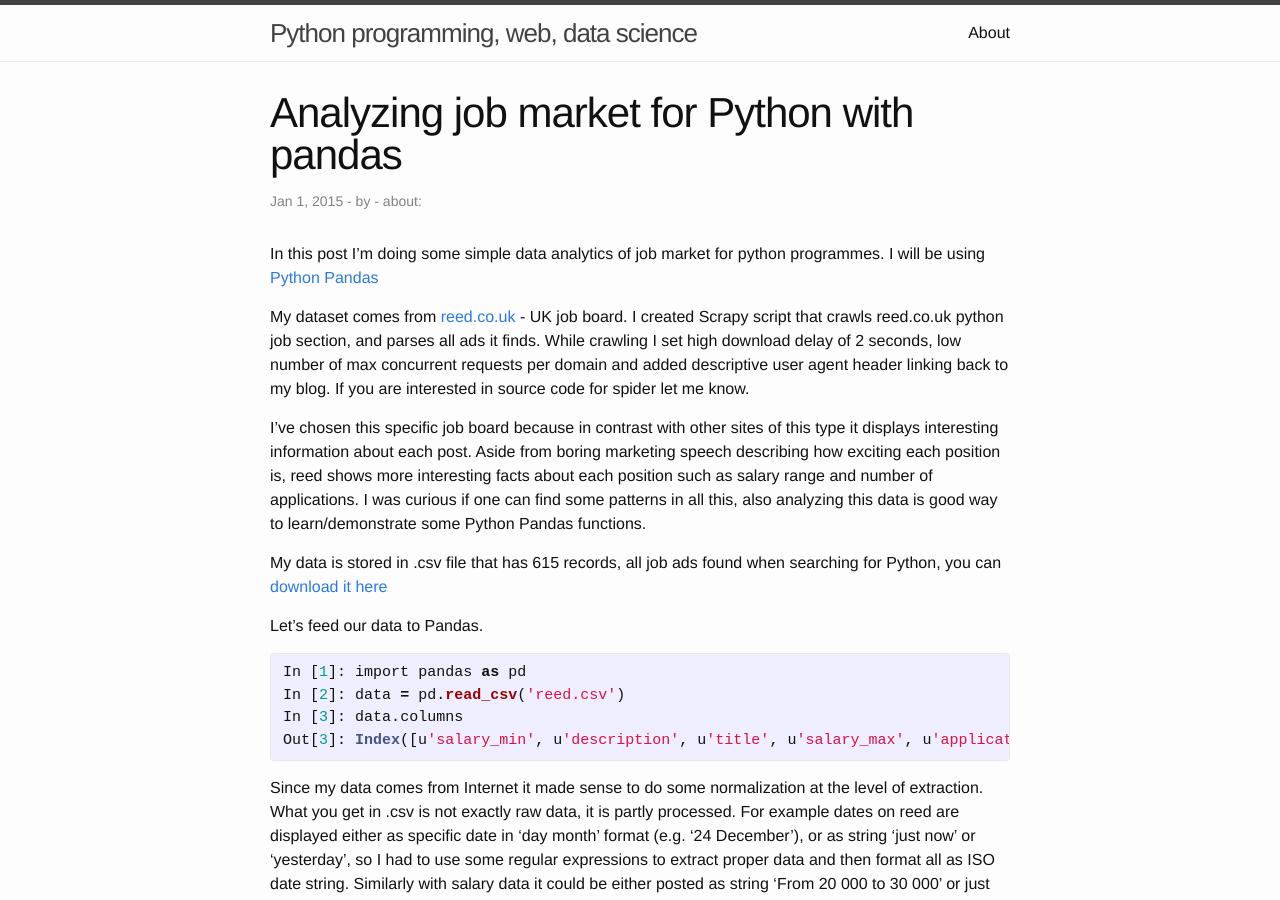
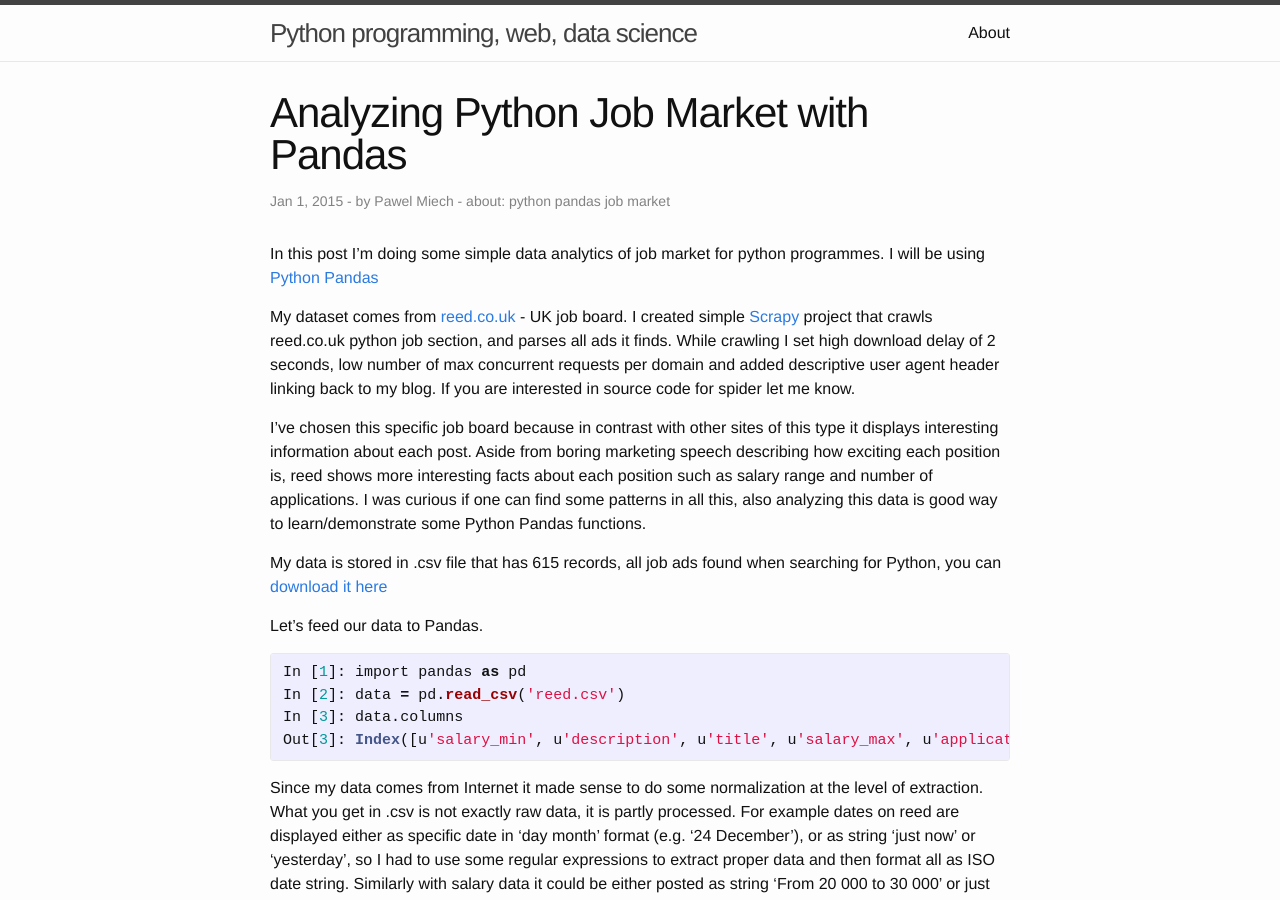
Before and after one commit to pawelmhm/pawelmhm.github.io, a Jekyll site: the page built from _posts/2015-01-01-python-job-analytics.markdown, in a window 1280 px wide and 900 px high. Built offline with Jekyll 4.4.1, drawn with Linux system fonts in a browser that asks for light colours; some of the changed text lies outside the part shown.

Commit message:
metadata, ending, links

```diff
--- a/_posts/2015-01-01-python-job-analytics.markdown
+++ b/_posts/2015-01-01-python-job-analytics.markdown
@@ -1,15 +1,17 @@
 ---
 layout: post
-title:  "Analyzing job market for Python with pandas"
+title:  "Analyzing Python Job Market with Pandas"
 date:   2015-01-01 14:34:42
 categories: python pandas
+author: Pawel Miech
+keywords: python pandas job market
 ---
 
 In this post I'm doing some simple data analytics of job market for python
 programmes. I will be using [Python Pandas](http://pandas.pydata.org/)
 
 My dataset comes from [reed.co.uk](http://www.reed.co.uk/jobs?keywords=python) - UK
-job board. I created Scrapy script that crawls reed.co.uk
+job board. I created simple [Scrapy](http://scrapy.org/) project that crawls reed.co.uk
 python job section, and parses all ads it finds.  While
 crawling I set high download delay of 2 seconds, low number of max
 concurrent requests per domain and added descriptive user agent header
@@ -453,3 +455,6 @@
 In [359]: zeros[zeros.description.str.contains('experience', case=False)].id.count()
 Out[359]: 40
 {% endhighlight %}
+
+I think we've got quite an insight into Python job market at this point. There are still
+some interesting questions to ask but I think we can safely leave them for part two
```
